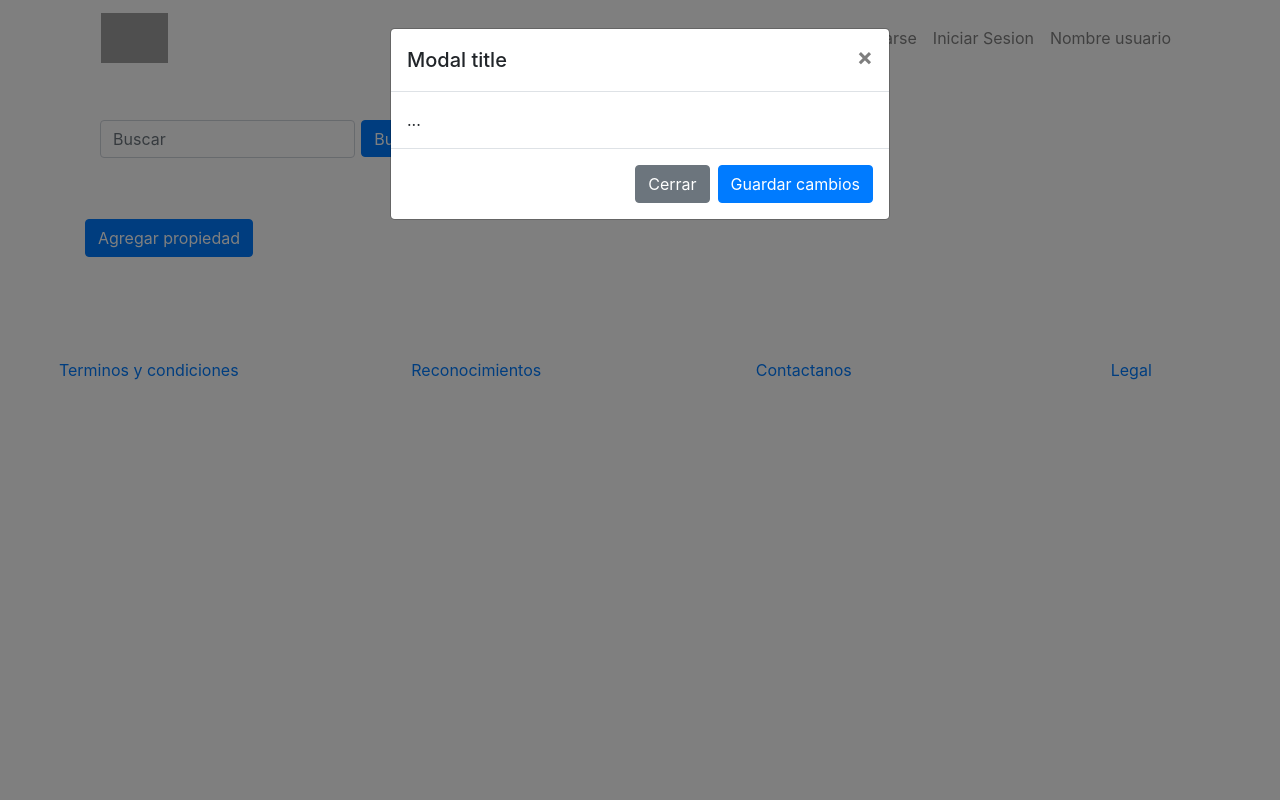
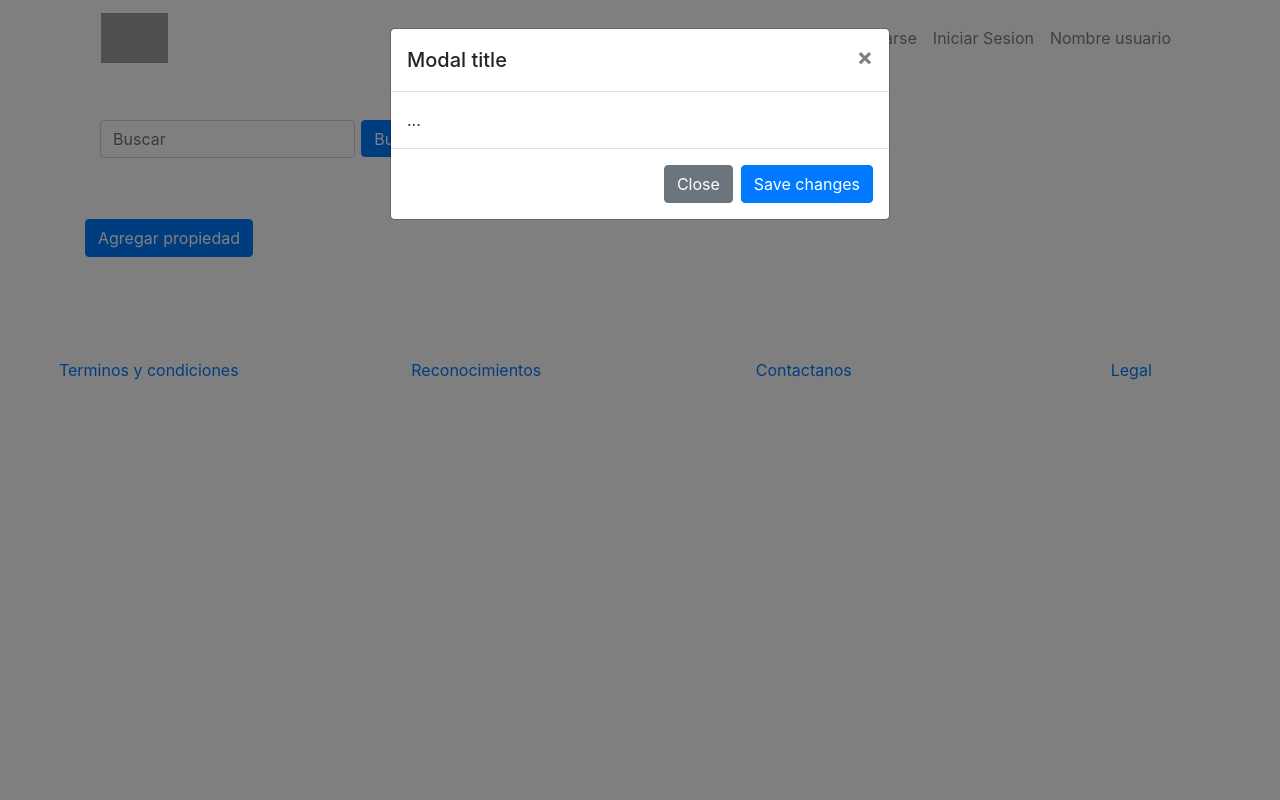
Before and after one commit to ag94e/InmobiNova, a Django app: page /houses/ in a window 1280 px wide, after a click on "Agregar propiedad". Run offline with Django 3.2, Linux system fonts and the light colour scheme; data that the repository does not hold is empty; some libraries are stand-ins or nearby versions; grey boxes are pictures that could not be loaded.

Commit message:
Change in Modal Register

```diff
--- a/gestionpedidos/templates/houses.html
+++ b/gestionpedidos/templates/houses.html
@@ -17,7 +17,7 @@
 </button>
 
 <!-- Modal -->
-<div style="display: flex" class="modal fade" id="exampleModal" tabindex="-1" aria-labelledby="exampleModalLabel" aria-hidden="true">
+<div class="modal fade" id="exampleModal" tabindex="-1" aria-labelledby="exampleModalLabel" aria-hidden="true">
   <div class="modal-dialog">
     <div class="modal-content">
       <div class="modal-header">
@@ -30,8 +30,8 @@
         ...
       </div>
       <div class="modal-footer">
-        <button type="button" class="btn btn-secondary" data-dismiss="modal">Cerrar</button>
-        <button type="button" class="btn btn-primary">Guardar cambios</button>
+        <button type="button" class="btn btn-secondary" data-dismiss="modal">Close</button>
+        <button type="button" class="btn btn-primary">Save changes</button>
       </div>
     </div>
   </div>
```
